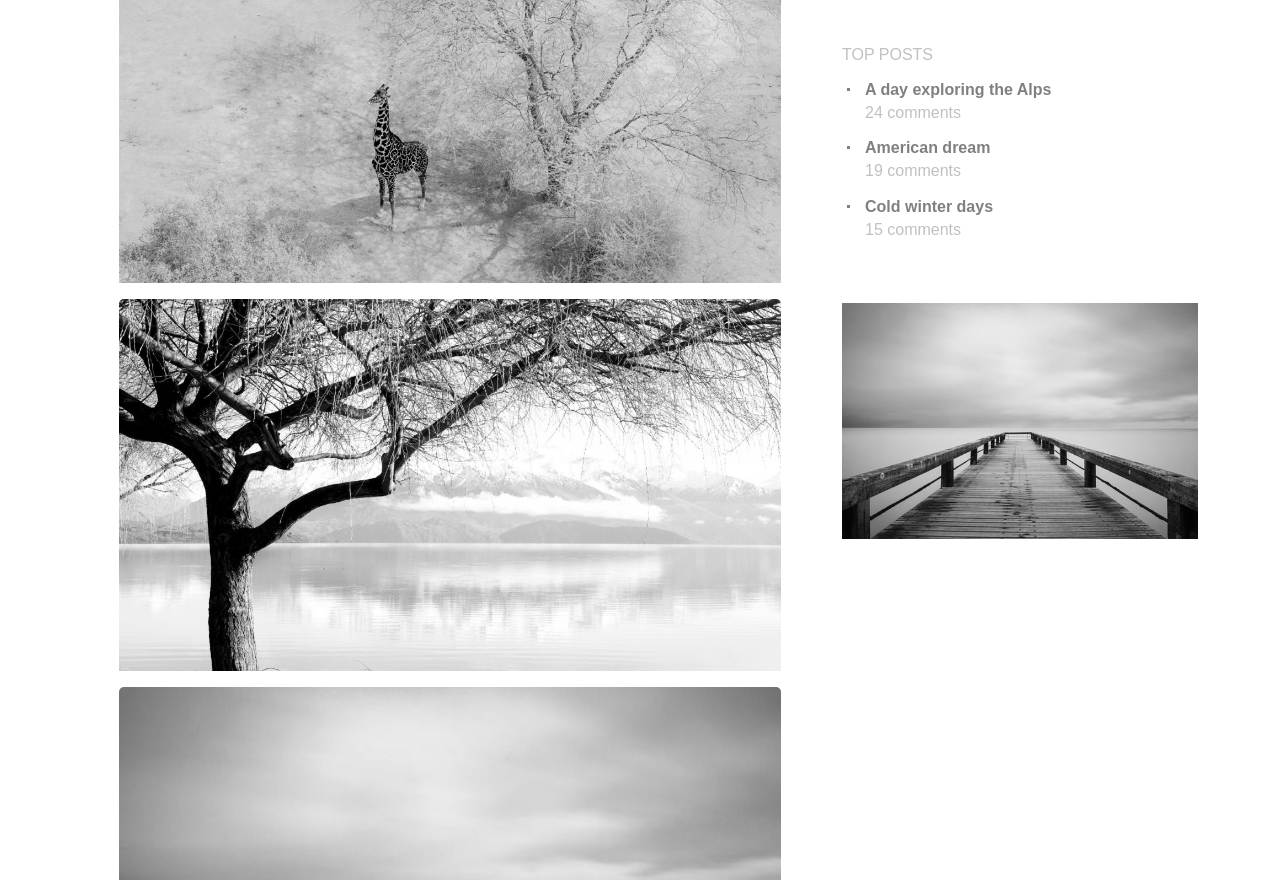
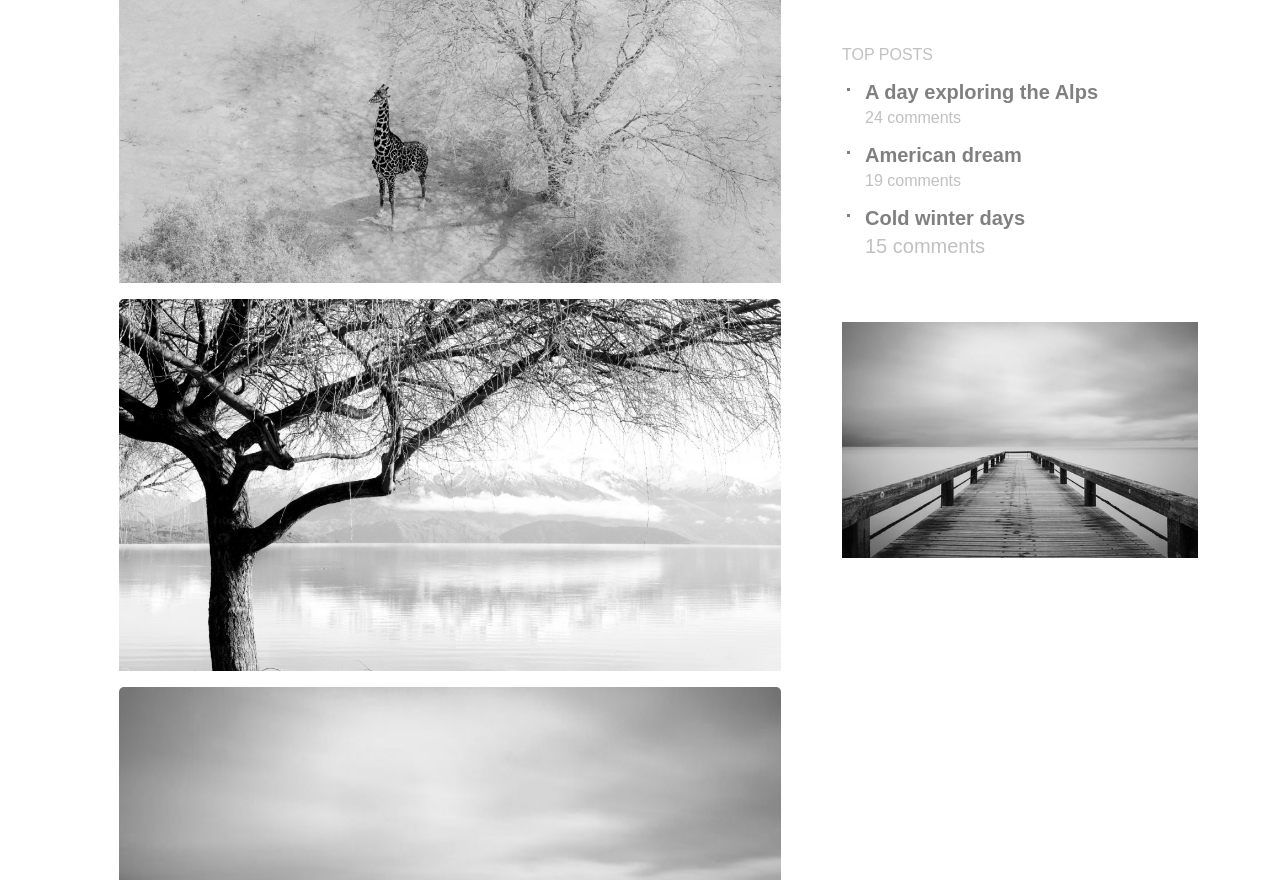
Before and after one commit to minimal005/GIT, a plain HTML site: page pages/photodiary.html in a window 1280 px wide. Shown: the part 1143-2023 px from the top of the page. Drawn offline with Linux system fonts and the light colour scheme; a web font is replaced by a local one.

Commit message:
modif sidebar

```diff
--- a/css/style.css
+++ b/css/style.css
@@ -127,3 +127,7 @@ body {
 ul {
    padding-left: 5px !important;
 }
+.sidebar__baner{
+   background-color: #0000005c;
+
+}
--- a/pages/photodiary.html
+++ b/pages/photodiary.html
@@ -158,29 +158,29 @@
                <ul class="mb-5">
                   <li class="style__disc list-group-item d-flex justify-content-between align-items-start">
                      <div class="ms-2 me-auto mb-3 ">
-                        <div class="fw-bold mb-1">A day exploring the Alps</div>
+                        <h5 class="fw-bold mb-1">A day exploring the Alps</h5>
                         <span class="text__grey">24 comments</span>
                      </div>
 
                   </li>
                   <li class="style__disc  list-group-item d-flex justify-content-between align-items-start">
                      <div class="ms-2 me-auto mb-3 ">
-                        <div class="fw-bold mb-1">American dream</div>
+                        <h5 class="fw-bold mb-1">American dream</h5>
                         <span class="text__grey">19 comments</span>
                      </div>
 
                   </li>
                   <li class="style__disc  list-group-item d-flex justify-content-between align-items-start">
-                     <div class="ms-2 me-auto mb-3">
+                     <h5 class="ms-2 me-auto mb-3">
                         <div class="fw-bold mb-1">Cold winter days</div>
                         <span class="text__grey">15 comments</span>
-                     </div>
+                     </h5>
 
                   </li>
                </ul>
 
             </div>
-            <img src="../img/3.jpg" alt="img" class="img-fluid">
+            <div class="sidebar__baner"><img src="../img/3.jpg" alt="img" class="img-fluid "></div>
          </div>
 
       </div>
```
